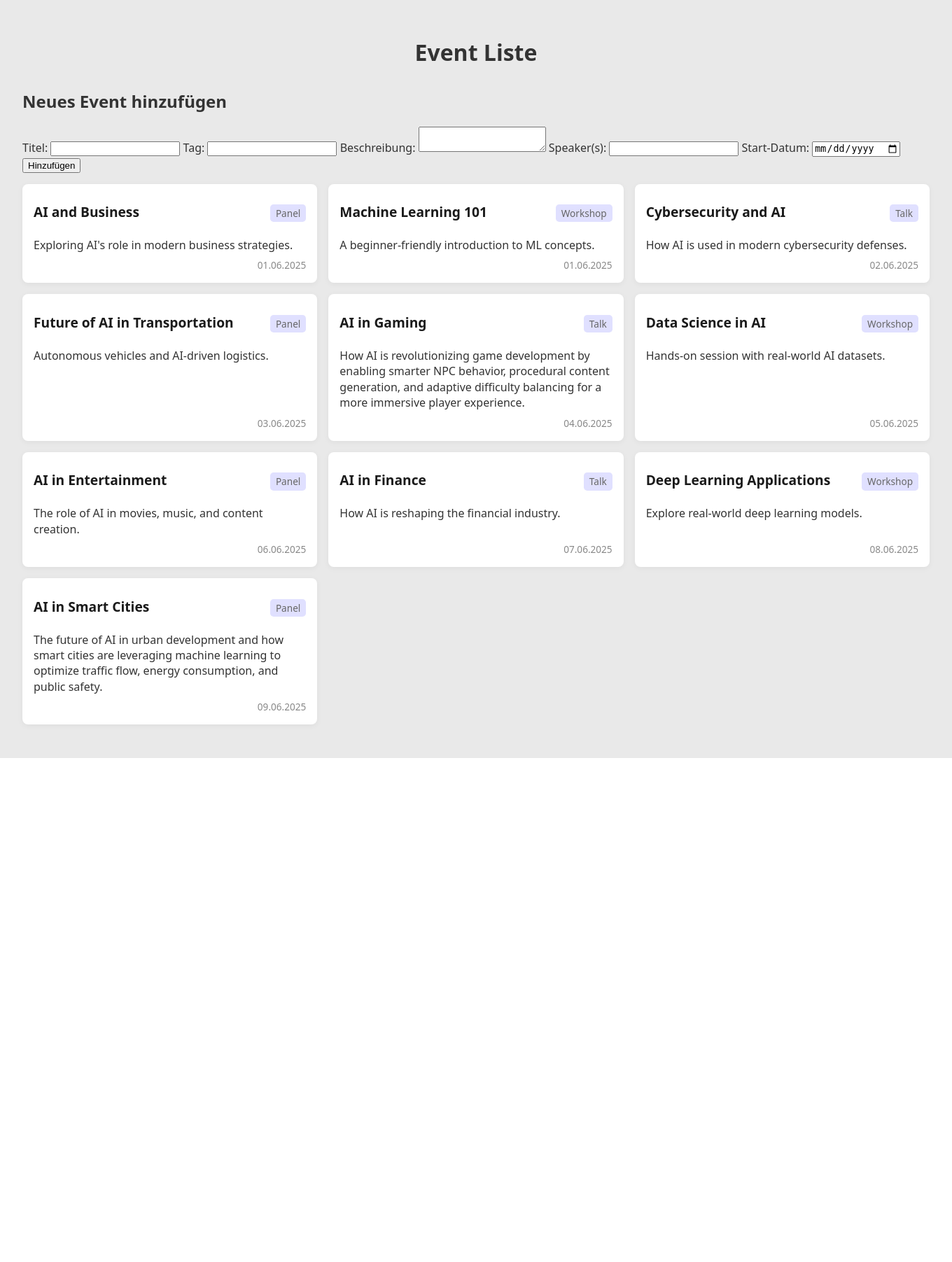
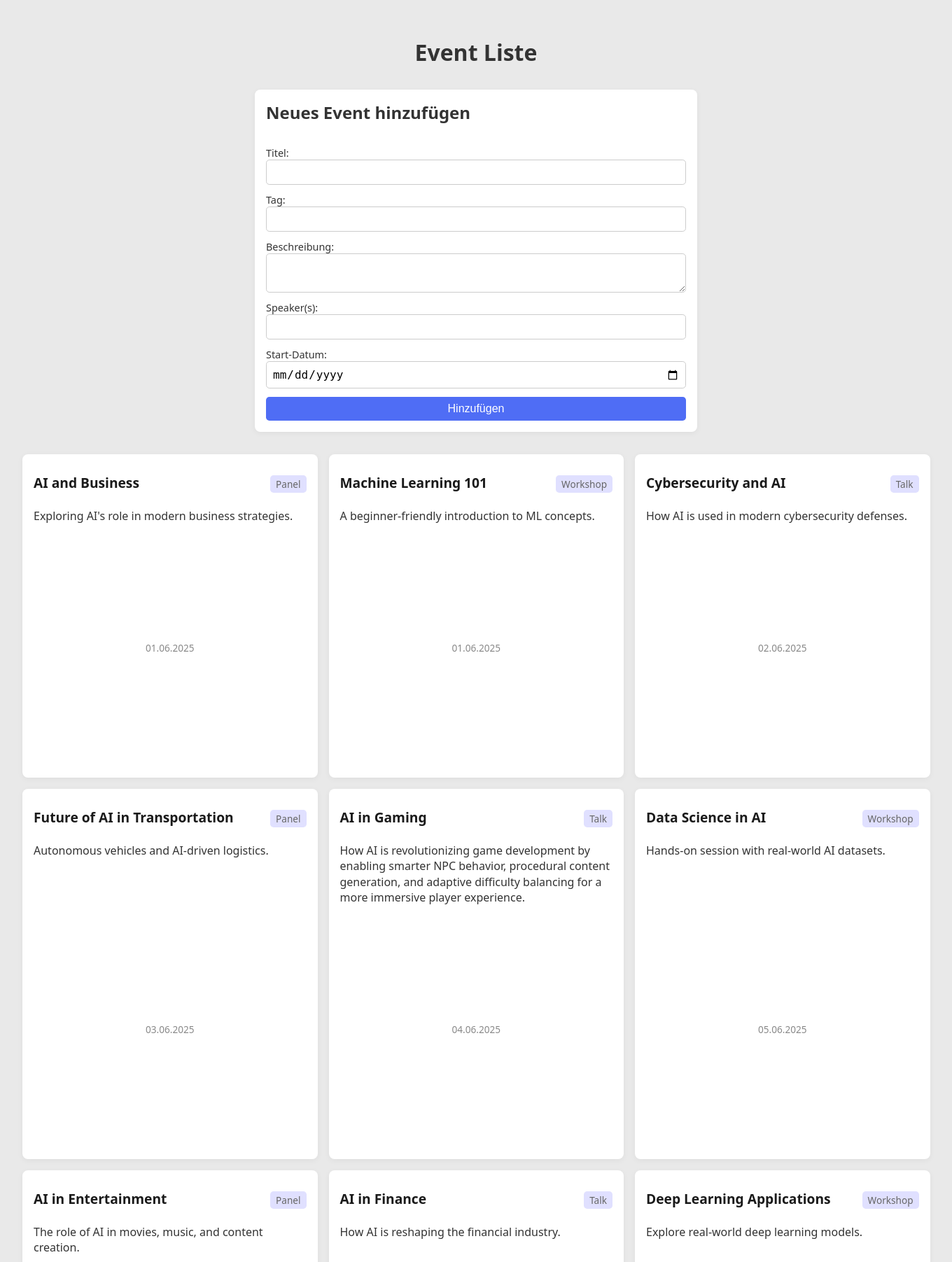
Before and after one commit to MatthiasKaesch/event-manager, a PHP site: page /public/index.php in a window 1360 px wide. Shown: the top 1803 px of the page at 70% size. Before the commit the page ends 1083 px from the top, so only its background shows below. Run offline with PHP 8.4, Linux system fonts and the light colour scheme; data comes from the database, SQL or seed files in the repository.

Commit message:
fresh styling for form

```diff
--- a/public/styles/form.scss
+++ b/public/styles/_form.scss
@@ -37,3 +37,11 @@
   border-radius: 0.3rem;
   cursor: pointer;
 }
+
+.delete_button {
+  color: crimson;
+  text-decoration: none;
+  font-weight: bold;
+  float: right;
+  margin-left: 0.5rem;
+}
--- a/public/styles/styles.css
+++ b/public/styles/styles.css
@@ -1,3 +1,51 @@
+.event_form {
+  max-width: 600px;
+  margin: 0 auto 2rem auto;
+  padding: 1rem;
+  background: #fff;
+  border-radius: 0.5rem;
+  box-shadow: 0 2px 8px rgba(0, 0, 0, 0.05);
+  display: flex;
+  flex-direction: column;
+  gap: 0.75rem;
+}
+
+.event_form h2 {
+  margin-top: 0;
+}
+
+.event_form label {
+  display: flex;
+  flex-direction: column;
+  font-size: 0.9rem;
+}
+
+.event_form input,
+.event_form textarea {
+  padding: 0.5rem;
+  border-radius: 0.3rem;
+  border: 1px solid #ccc;
+  font-size: 1rem;
+}
+
+.event_form button {
+  padding: 0.5rem 1rem;
+  font-size: 1rem;
+  background-color: #4f6df5;
+  color: white;
+  border: none;
+  border-radius: 0.3rem;
+  cursor: pointer;
+}
+
+.delete_button {
+  color: crimson;
+  text-decoration: none;
+  font-weight: bold;
+  float: right;
+  margin-left: 0.5rem;
+}
+
 body {
   margin: 0;
   padding: 2rem;
@@ -71,4 +119,5 @@ h1 {
   font-size: 0.85rem;
   color: #888;
   text-align: right;
+  padding: 10rem;
 }
--- a/public/styles/styles.scss
+++ b/public/styles/styles.scss
@@ -75,4 +75,5 @@ h1 {
   font-size: 0.85rem;
   color: #888;
   text-align: right;
+  padding: 10rem;
 }
```
